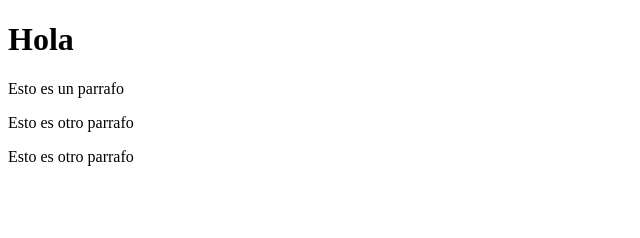
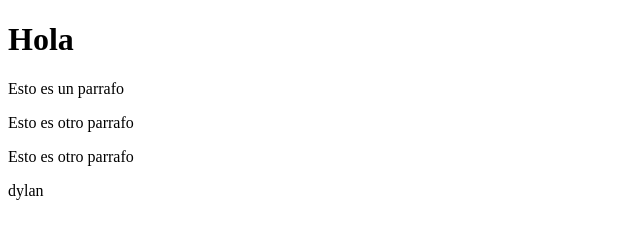
Before and after one commit to Sh0sty/prueba, a plain HTML site: page index.html in a window 1280 px wide. Shown: the full height of the page, 0-640 px from the left. Drawn offline with Linux system fonts and the light colour scheme.

Commit message:
puse mi nombre

```diff
--- a/index.html
+++ b/index.html
@@ -11,5 +11,6 @@
     <p>Esto es un parrafo</p>
     <p>Esto es otro parrafo</p>
     <p>Esto es otro parrafo</p>
+    <p>dylan</p>
 </body>
 </html>
```
